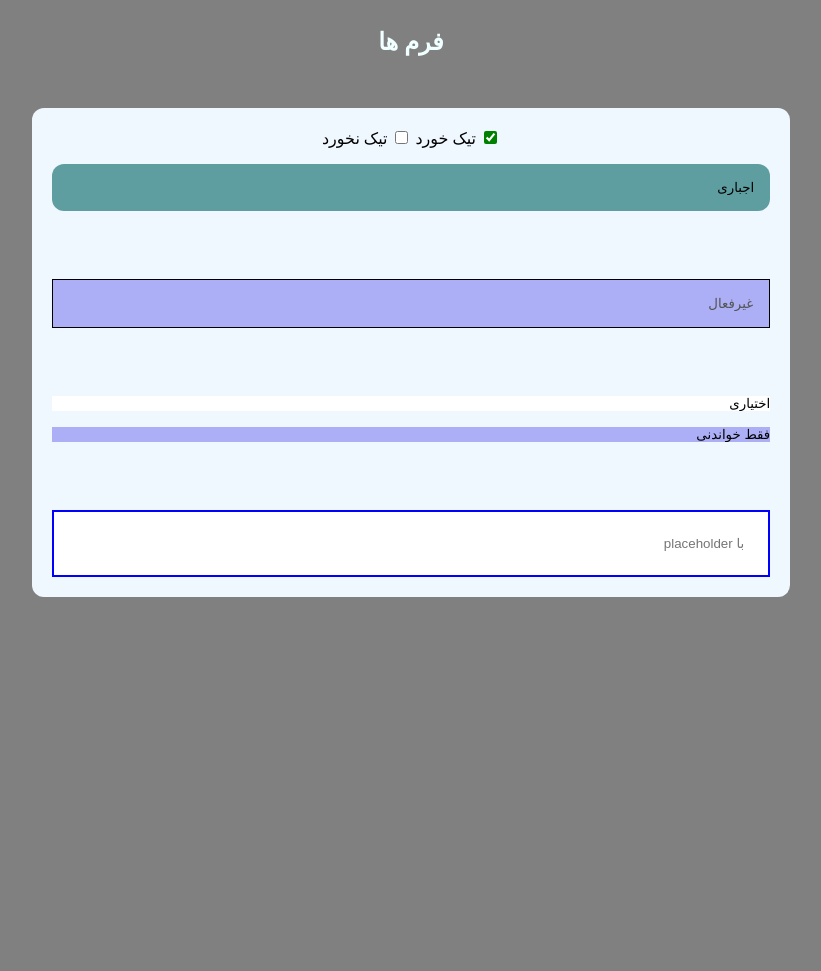
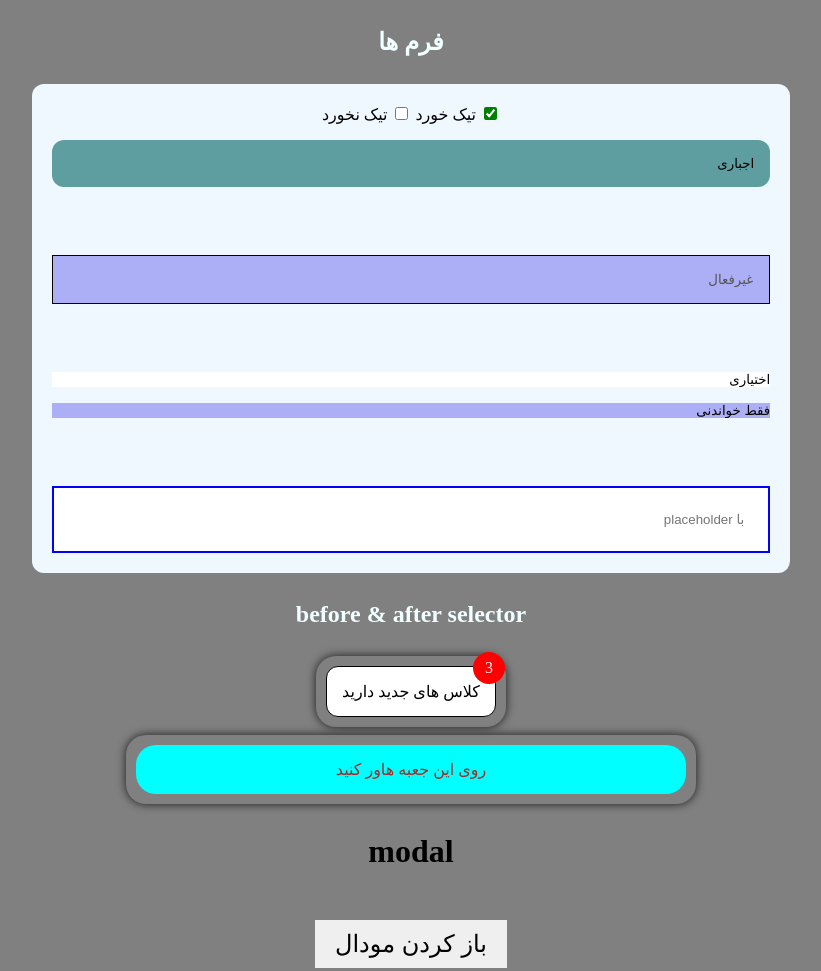
Before and after one commit to mohadese-bagheri/2h-c_selectorShebheClass, a plain HTML site: page index.html in a window 1280 px wide. Shown: the whole page, without its empty margins (229-1050 px from the left). Before the commit the page ends 800 px from the top, so only its background shows below. Drawn offline with Linux system fonts and the light colour scheme.

Commit message:
end commit

```diff
--- a/asests/style.css
+++ b/asests/style.css
@@ -1,26 +1,24 @@
-
-
-*{
+* {
     border: 0;
     padding: 0;
     box-sizing: border-box;
 }
 
-body{
+body {
     background-color: grey;
     text-align: center;
     display: flex;
     flex-direction: column;
     align-items: center;
-    gap: 2rem;
+    gap: 0.5rem;
 }
 
-h2{
+h2 {
     font-weight: bolder;
     color: azure;
 }
 
-.formSection{
+.formSection {
     direction: rtl;
     background-color: aliceblue;
     width: 60%;
@@ -34,33 +32,111 @@ h2{
 
 }
 
-.formSection input:checked{
+.formSection input:checked {
     accent-color: green;
 
 }
 
-.formSection input:required{
+.formSection input:required {
     background-color: cadetblue;
     padding: 1rem;
     border-radius: 12px;
 }
 
-.formSection input:disabled{
+.formSection input:disabled {
     border: 1px solid black;
     padding: 1rem;
 }
 
-.formSection input:optional{
+.formSection input:optional {
     /* border: 5px solid green; */
     /* padding: 0.5rem; */
 }
 
-.formSection input:read-only{
+.formSection input:read-only {
     background-color: rgba(127, 127, 239, 0.6);
 }
 
-.formSection input:placeholder-shown{
+.formSection input:placeholder-shown {
     padding: 1.5rem;
     color: black;
     border: 2px solid blue;
 }
+
+
+.main_box {
+    padding: 10px;
+    border-radius: 20px;
+    box-shadow: 0 0 10px rgba(0, 0, 0, 0.8);
+}
+
+.box {
+    padding: 15px;
+    background-color: white;
+    position: relative;
+    border: 1px solid black;
+    border-radius: 12px;
+}
+
+.box::before {
+    content: "3";
+    position: absolute;
+    top: -15px;
+    right: -10px;
+    background-color: red;
+    width: 2rem;
+    height: 2rem;
+    border-radius: 50%;
+    display: flex;
+    align-items: center;
+    justify-content: center;
+    color: white;
+}
+
+.boxAfter {
+    position: relative;
+    background-color: aqua;
+    color: brown;
+    padding: 15px 200px;
+    cursor: pointer;
+    border-radius: 20px;
+
+}
+
+.boxAfter::after {
+    content: "برای اطلاعات بیشتر کلیک کنید";
+    position: absolute;
+    bottom: -40px;
+    left: 50%;
+    transform: translateX(-50%);
+    padding: 8px 15px;
+    font-size: 14px;
+    background-color: gray;
+    color: black;
+    border-radius: 20px;
+    opacity: 0;
+}
+
+.boxAfter:hover::after {
+    opacity: 1;
+}
+
+
+dialog::backdrop {
+    background-color: rgba(0, 0, 0, 0.8);
+}
+
+dialog {
+    padding: 20px;
+    font-size: 1rem;
+    border: none;
+    border-radius: 20px;
+    box-shadow: 0 0 20px rgba(0, 0, 0, 0.8);
+}
+
+button {
+    margin-top: 20px;
+    padding: 10px 20px;
+    font-size: 1.5rem;
+    cursor: pointer;
+}
--- a/index.html
+++ b/index.html
@@ -26,6 +26,33 @@
         <input type="text" placeholder="با placeholder">
 
     </div>
+
+    <h2>before & after selector</h2>
+
+    <div class="main_box">
+        <div class="box">
+            کلاس های جدید دارید
+        </div>
+    </div>
+
+    <div class="main_box">
+        <div class="boxAfter">
+            روی این جعبه هاور کنید
+        </div>
+    </div>
+
+
+    <h1>modal</h1>
+
+    <button
+    onclick="document.getElementById('mydialog').showMAodal()"
+    >باز کردن مودال</button>
+
+    <dialog id="mydialog">
+این یک مودال تستی هست
+<br> <br>
+<button  onclick="document.getElementById('mydialog').close()" >بستن مودال</button>
+    </dialog>
 </body>
 
 </html>
```
